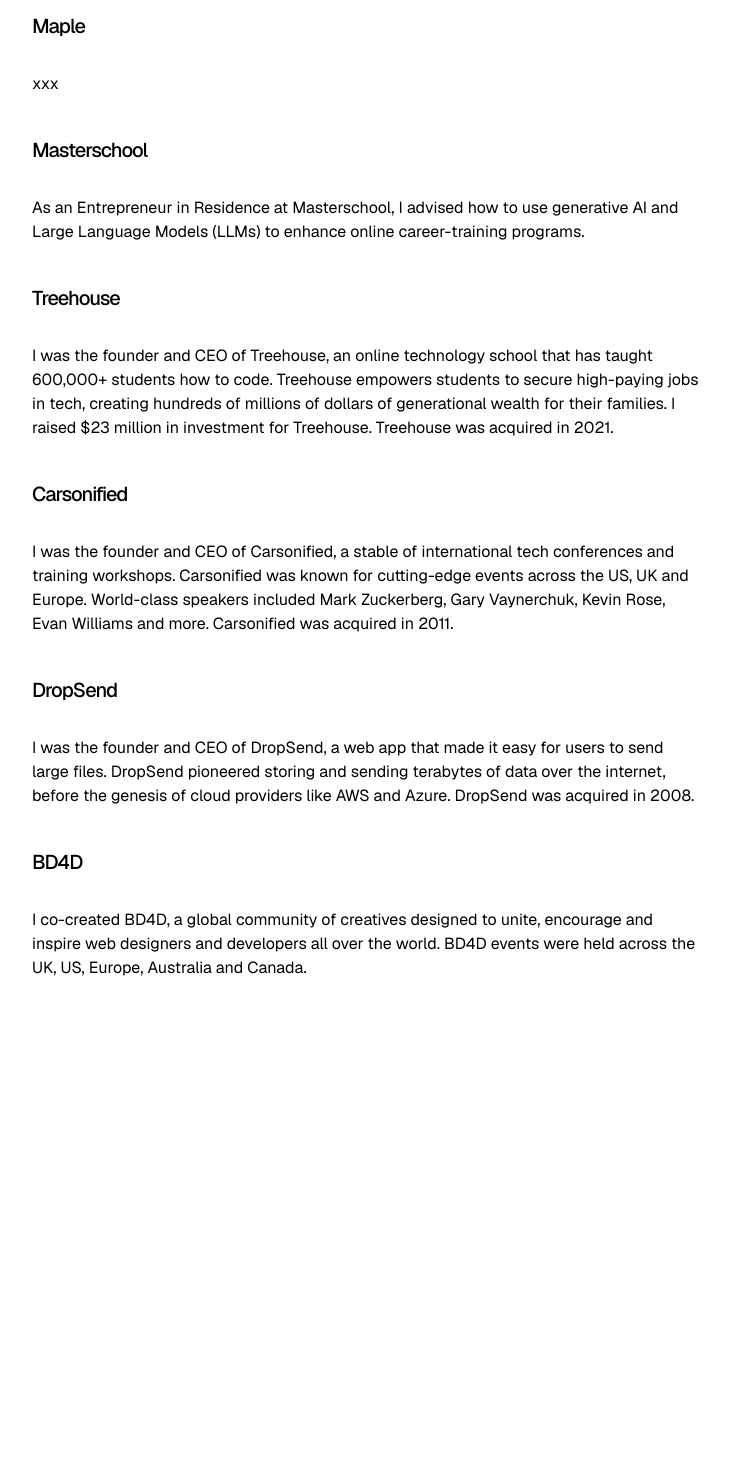
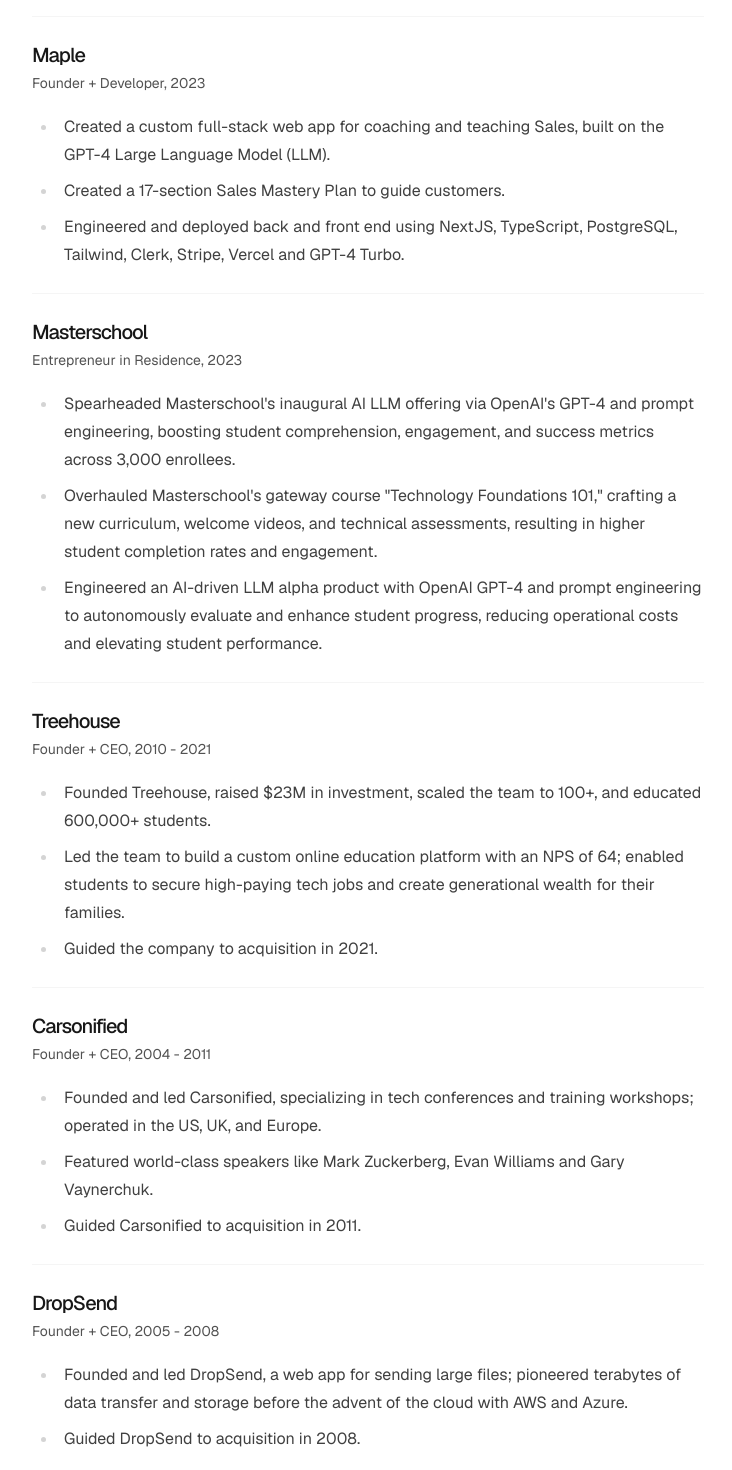
Before and after one commit to snarktank/ryancarson.com, a Next.js app: page /work in a window 1280 px wide. Shown: the part 300-1770 px from the top of the page, without its empty margins (272-1004 px from the left). Before the commit the page ends 1480 px from the top, so only its background shows below. Built offline with nearby package versions, Linux system fonts and the light colour scheme.

Commit message:
Add ArrowIcon component and update work page

```diff
--- a/app/page.tsx
+++ b/app/page.tsx
@@ -6,6 +6,23 @@
 import atlantic from "public/images/home/atlantic.jpg";
 import collision from "public/images/home/collision.jpg";
 import ninenineu from "public/images/home/99u.jpg";
+
+function ArrowIcon() {
+  return (
+    <svg
+      width="12"
+      height="12"
+      viewBox="0 0 12 12"
+      fill="none"
+      xmlns="http://www.w3.org/2000/svg"
+    >
+      <path
+        d="M2.07102 11.3494L0.963068 10.2415L9.2017 1.98864H2.83807L2.85227 0.454545H11.8438V9.46023H10.2955L10.3097 3.09659L2.07102 11.3494Z"
+        fill="currentColor"
+      />
+    </svg>
+  );
+}
 
 export default function Page() {
   return (
@@ -77,7 +94,7 @@
         <div className="relative h-40">
           <Image
             alt="My badge on top of a pile of badges from a Vercel meetup we held"
-            src={twist}
+            src={office}
             fill
             sizes="(min-width: 768px) 213px, 33vw"
             priority
@@ -85,6 +102,30 @@
           />
         </div>
       </div>
+      <ul className="flex flex-col md:flex-row mt-8 space-x-0 md:space-x-4 space-y-2 md:space-y-0 font-sm text-neutral-600 dark:text-neutral-300">
+        <li>
+          <a
+            className="flex items-center hover:text-neutral-800 dark:hover:text-neutral-100 transition-all"
+            rel="noopener noreferrer"
+            target="_blank"
+            href="https://twitter.com/ryancarson"
+          >
+            <ArrowIcon />
+            <p className="h-7 ml-2">Twitter</p>
+          </a>
+        </li>
+        <li>
+          <a
+            className="flex items-center hover:text-neutral-800 dark:hover:text-neutral-100 transition-all"
+            rel="noopener noreferrer"
+            target="_blank"
+            href="https://www.linkedin.com/in/ryancarson/"
+          >
+            <ArrowIcon />
+            <p className="h-7 ml-2">LinkedIn</p>
+          </a>
+        </li>
+      </ul>
     </>
   );
 }
--- a/app/work/page.tsx
+++ b/app/work/page.tsx
@@ -1,69 +1,113 @@
 export default function Page() {
   return (
     <>
-      <section className="mb-10">
-        <h1 className="font-medium text-2xl mb-8 tracking-tighter">
-          Companies + Projects
-        </h1>
-        <p className="prose prose-neutral dark:prose-invert">
-          Over the past two decades, I’ve led companies as Founder & CEO and
+      <h1 className="font-medium text-2xl mb-8 tracking-tighter">My Work</h1>
+      <div className="prose prose-neutral dark:prose-invert">
+        <p>
+          Over the past two decades, I've led companies as Founder & CEO and
           created thriving global communities.
         </p>
-      </section>
-      <section className="mb-10">
-        <h2 className="font-medium text-xl mb-8 tracking-tighter">Maple</h2>
-        <p>xxx</p>
-      </section>
-      <section className="mb-10">
-        <h2 className="font-medium text-xl mb-8 tracking-tighter">
+        <hr className="my-6 border-neutral-100 dark:border-neutral-800" />
+        <h2 className="font-medium text-xl mb-1 tracking-tighter">Maple</h2>
+        <p className="text-neutral-600 dark:text-neutral-400 text-sm">
+          Founder + Developer, 2023
+        </p>
+        <ul>
+          <li>
+            Created a custom full-stack web app for coaching and teaching Sales,
+            built on the GPT-4 Large Language Model (LLM).
+          </li>
+          <li>Created a 17-section Sales Mastery Plan to guide customers.</li>
+          <li>
+            Engineered and deployed back and front end using NextJS, TypeScript,
+            PostgreSQL, Tailwind, Clerk, Stripe, Vercel and GPT-4 Turbo.
+          </li>
+        </ul>
+        <hr className="my-6 border-neutral-100 dark:border-neutral-800" />
+        <h2 className="font-medium text-xl mb-1 tracking-tighter">
           Masterschool
         </h2>
-        <p>
-          As an Entrepreneur in Residence at Masterschool, I advised how to use
-          generative AI and Large Language Models (LLMs) to enhance online
-          career-training programs.
+        <p className="text-neutral-600 dark:text-neutral-400 text-sm">
+          Entrepreneur in Residence, 2023
         </p>
-      </section>
-      <section className="mb-10">
-        <h2 className="font-medium text-xl mb-8 tracking-tighter">Treehouse</h2>
-        <p>
-          I was the founder and CEO of Treehouse, an online technology school
-          that has taught 600,000+ students how to code. Treehouse empowers
-          students to secure high-paying jobs in tech, creating hundreds of
-          millions of dollars of generational wealth for their families. I
-          raised $23 million in investment for Treehouse. Treehouse was acquired
-          in 2021.
+        <ul>
+          <li>
+            Spearheaded Masterschool's inaugural AI LLM offering via OpenAI's
+            GPT-4 and prompt engineering, boosting student comprehension,
+            engagement, and success metrics across 3,000 enrollees.
+          </li>
+          <li>
+            Overhauled Masterschool's gateway course "Technology Foundations
+            101," crafting a new curriculum, welcome videos, and technical
+            assessments, resulting in higher student completion rates and
+            engagement.
+          </li>
+          <li>
+            Engineered an AI-driven LLM alpha product with OpenAI GPT-4 and
+            prompt engineering to autonomously evaluate and enhance student
+            progress, reducing operational costs and elevating student
+            performance.
+          </li>
+        </ul>
+        <hr className="my-6 border-neutral-100 dark:border-neutral-800" />
+        <h2 className="font-medium text-xl mb-1 tracking-tighter">Treehouse</h2>
+        <p className="text-neutral-600 dark:text-neutral-400 text-sm">
+          Founder + CEO, 2010 - 2021
         </p>
-      </section>
-      <section className="mb-10">
-        <h2 className="font-medium text-xl mb-8 tracking-tighter">
+        <ul>
+          <li>
+            Founded Treehouse, raised $23M in investment, scaled the team to
+            100+, and educated 600,000+ students.
+          </li>
+          <li>
+            Led the team to build a custom online education platform with an NPS
+            of 64; enabled students to secure high-paying tech jobs and create
+            generational wealth for their families.
+          </li>
+          <li>Guided the company to acquisition in 2021.</li>
+        </ul>
+        <hr className="my-6 border-neutral-100 dark:border-neutral-800" />
+        <h2 className="font-medium text-xl mb-1 tracking-tighter">
           Carsonified
         </h2>
-        <p>
-          I was the founder and CEO of Carsonified, a stable of international
-          tech conferences and training workshops. Carsonified was known for
-          cutting-edge events across the US, UK and Europe. World-class speakers
-          included Mark Zuckerberg, Gary Vaynerchuk, Kevin Rose, Evan Williams
-          and more. Carsonified was acquired in 2011.
+        <p className="text-neutral-600 dark:text-neutral-400 text-sm">
+          Founder + CEO, 2004 - 2011
         </p>
-      </section>
-      <section className="mb-10">
-        <h2 className="font-medium text-xl mb-8 tracking-tighter">DropSend</h2>
-        <p>
-          I was the founder and CEO of DropSend, a web app that made it easy for
-          users to send large files. DropSend pioneered storing and sending
-          terabytes of data over the internet, before the genesis of cloud
-          providers like AWS and Azure. DropSend was acquired in 2008.
+        <ul>
+          <li>
+            Founded and led Carsonified, specializing in tech conferences and
+            training workshops; operated in the US, UK, and Europe.
+          </li>
+          <li>
+            Featured world-class speakers like Mark Zuckerberg, Evan Williams
+            and Gary Vaynerchuk.
+          </li>
+          <li>Guided Carsonified to acquisition in 2011.</li>
+        </ul>
+        <hr className="my-6 border-neutral-100 dark:border-neutral-800" />
+        <h2 className="font-medium text-xl mb-1 tracking-tighter">DropSend</h2>
+        <p className="text-neutral-600 dark:text-neutral-400 text-sm">
+          Founder + CEO, 2005 - 2008
         </p>
-      </section>
-      <section className="mb-10">
-        <h2 className="font-medium text-xl mb-8 tracking-tighter">BD4D</h2>
+        <ul>
+          <li>
+            Founded and led DropSend, a web app for sending large files;
+            pioneered terabytes of data transfer and storage before the advent
+            of the cloud with AWS and Azure.
+          </li>
+          <li>Guided DropSend to acquisition in 2008.</li>
+        </ul>
+        <hr className="my-6 border-neutral-100 dark:border-neutral-800" />
+        <h2 className="font-medium text-xl mb-1 tracking-tighter">BD4D</h2>
+        <p className="text-neutral-600 dark:text-neutral-400 text-sm">
+          Co-Creator, 2000 - 2004
+        </p>
         <p>
           I co-created BD4D, a global community of creatives designed to unite,
           encourage and inspire web designers and developers all over the world.
           BD4D events were held across the UK, US, Europe, Australia and Canada.
         </p>
-      </section>
+      </div>
     </>
   );
 }
```
Also changed, not shown: public/images/video-title.jpg (deleted).
